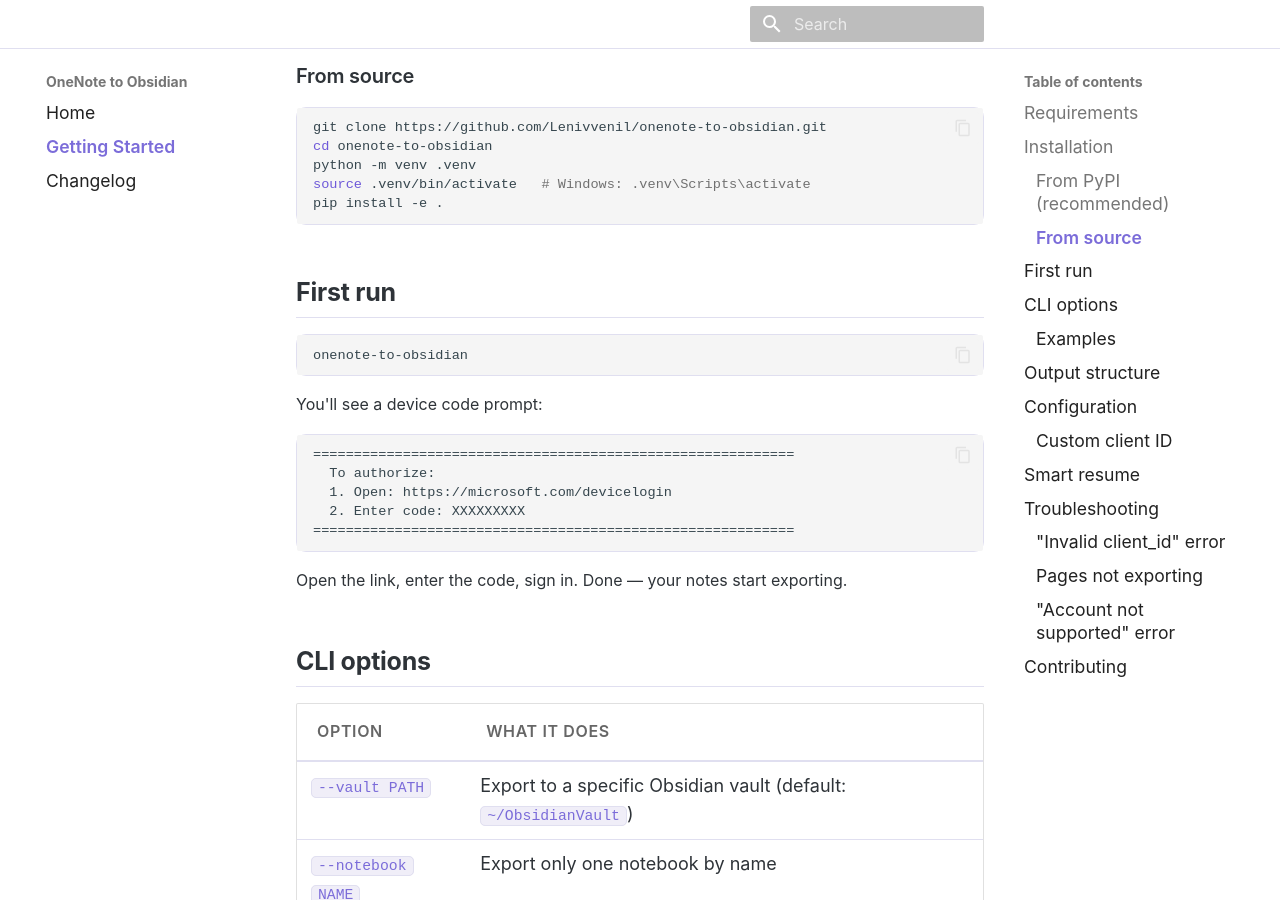
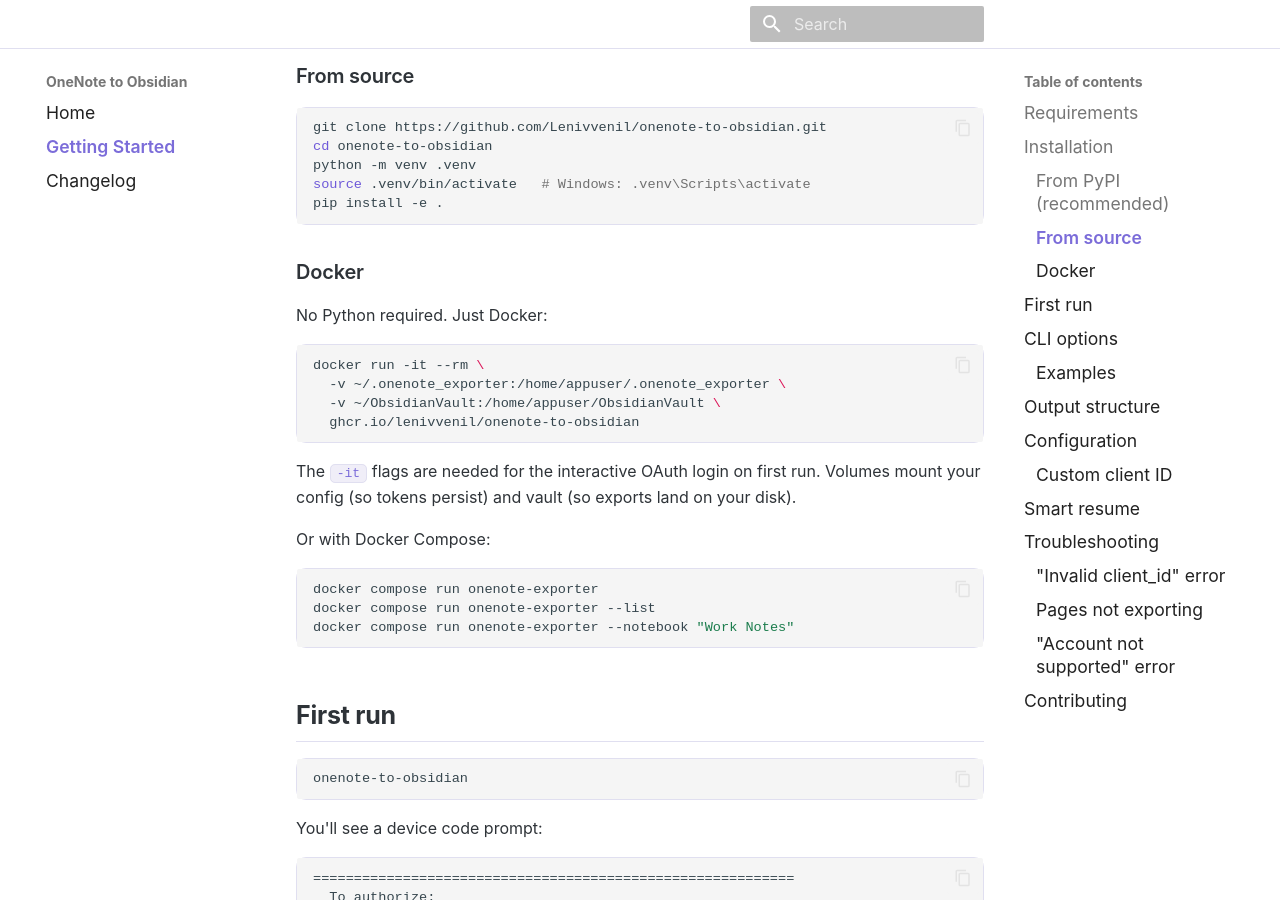
Before and after one commit to Lenivvenil/onenote-to-obsidian, an MkDocs documentation site: the page built from docs/getting-started.md, in a window 1280 px wide and 900 px high, scrolled down 732 px. Built offline with MkDocs 1.6.1 and Material for MkDocs 9.7.7, drawn with Linux system fonts in a browser that asks for light colours; comment, search, counter and statistics services are not loaded.

Commit message:
Add Docker support: multi-stage Dockerfile, Compose, GHCR workflow
- Multi-stage build on python:3.12-slim (~180 MB final image)
- Non-root user (uid 1000), PYTHONUNBUFFERED, no pip in runtime
- compose.yml with volume mounts for tokens and vault
- GitHub Actions workflow to build and push to GHCR
- Docker installation docs in README and Getting Started

Co-Authored-By: Claude Opus 4.6 (1M context) <noreply@anthropic.com>

````diff
--- a/docs/getting-started.md
+++ b/docs/getting-started.md
@@ -26,6 +26,27 @@ cd onenote-to-obsidian
 python -m venv .venv
 source .venv/bin/activate   # Windows: .venv\Scripts\activate
 pip install -e .
+```
+
+### Docker
+
+No Python required. Just Docker:
+
+```bash
+docker run -it --rm \
+  -v ~/.onenote_exporter:/home/appuser/.onenote_exporter \
+  -v ~/ObsidianVault:/home/appuser/ObsidianVault \
+  ghcr.io/lenivvenil/onenote-to-obsidian
+```
+
+The `-it` flags are needed for the interactive OAuth login on first run. Volumes mount your config (so tokens persist) and vault (so exports land on your disk).
+
+Or with Docker Compose:
+
+```bash
+docker compose run onenote-exporter
+docker compose run onenote-exporter --list
+docker compose run onenote-exporter --notebook "Work Notes"
 ```
 
 ## First run
````
Also changed, not shown: README.md (+9 -0 lines), compose.yml (added, +10 -0 lines), 3 other files.
